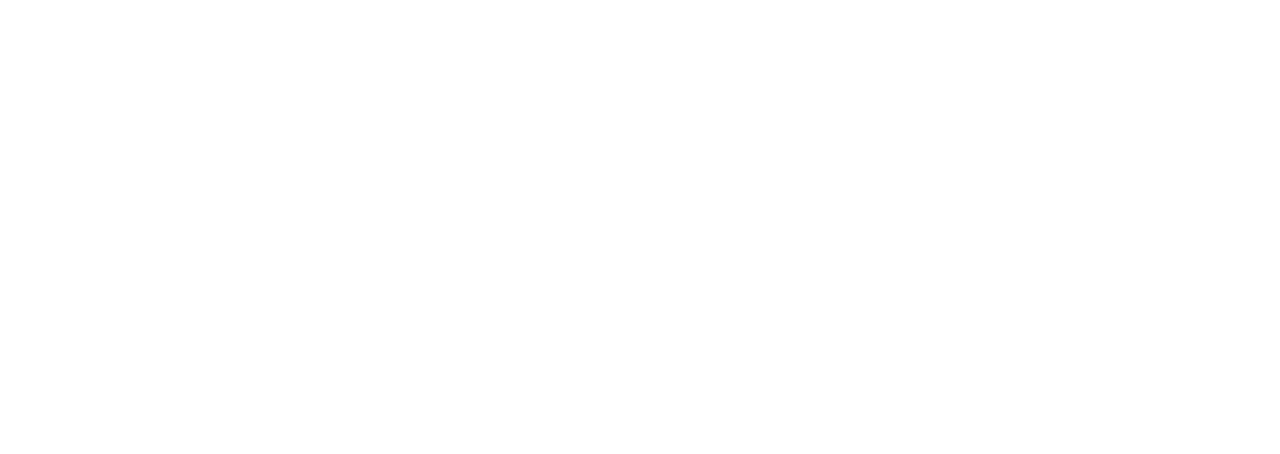
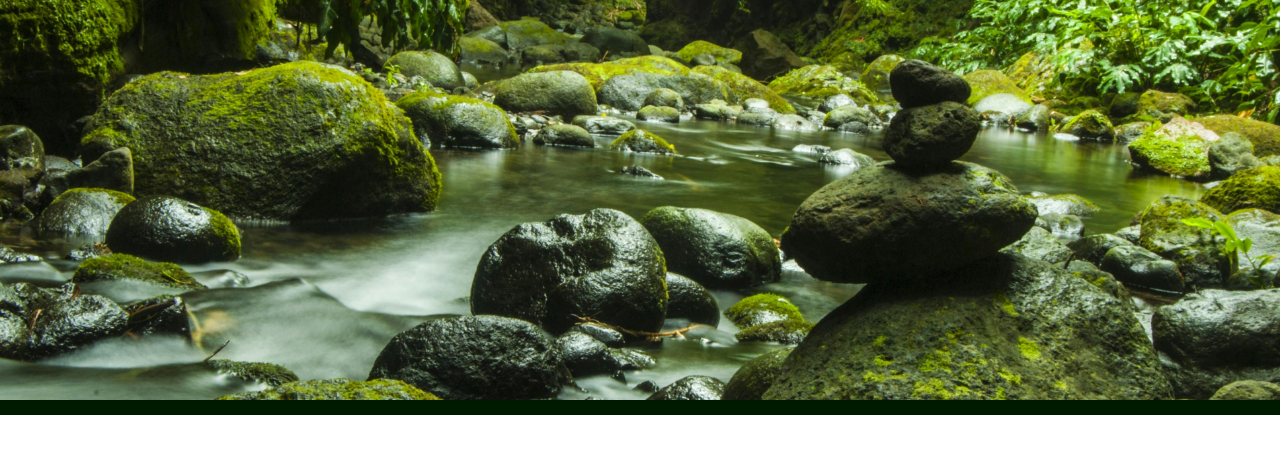
Before and after one commit to codiemaureen/SerenitySpringsSpa, a React (Create React App) app: page / in a window 1280 px wide. Shown: the top 454 px of the page. Built offline with nearby package versions, Linux system fonts and the light colour scheme.

Commit message:
Adding header image

```diff
--- a/src/index.css
+++ b/src/index.css
@@ -13,5 +13,12 @@ code {
 }
 
 .header{
+  min-height: 50vh;
+  min-width: 100vw;
   background-image: url("./images/SerenitySpringsHeader.jpg");
+  background-size: cover;
+  background-position: bottom 42% right 50%;
+  background-repeat: no-repeat;
+  justify-content: center;
+  border-bottom: 15px solid rgb(0, 26, 0);
 }
```
